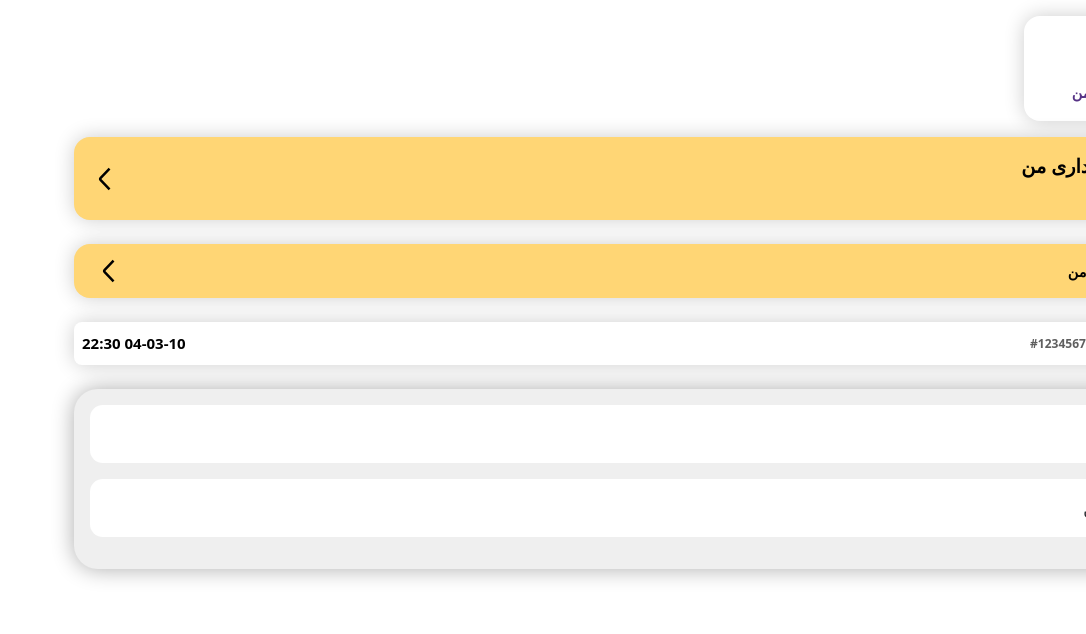
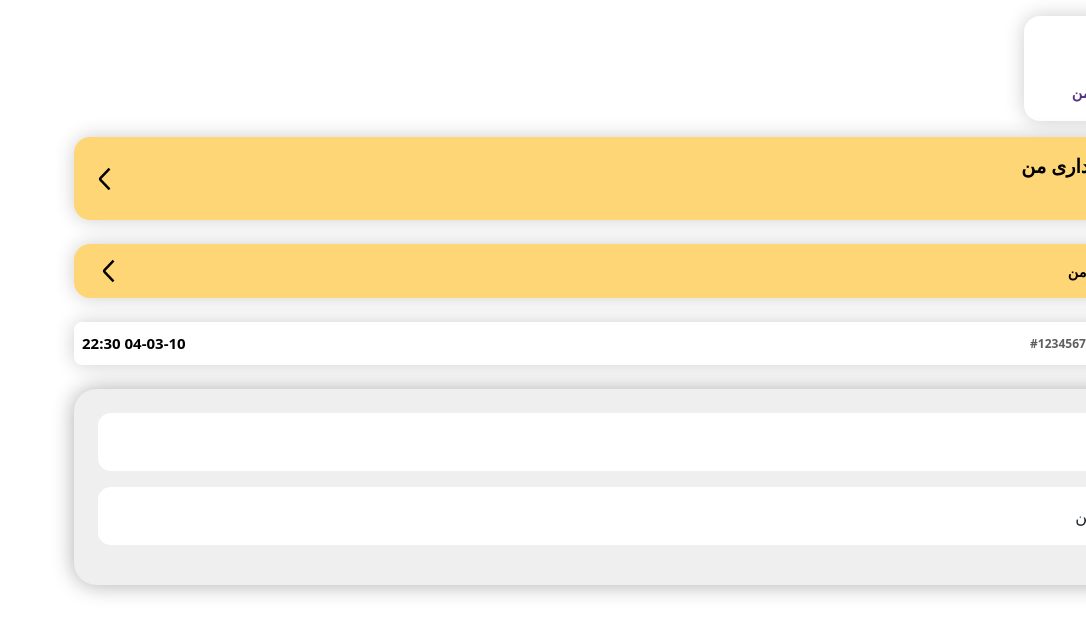
Before and after one commit to raayasun/raayasun-ui-package, a React (Vite) app: page / in a window 1280 px wide. Shown: the top 634 px of the page, without its empty margins (194-1280 px from the left). Built offline with nearby package versions, Linux system fonts and the light colour scheme.

Commit message:
New version fixed Bugs

```diff
--- a/package.json
+++ b/package.json
@@ -1,6 +1,6 @@
 {
   "name": "ui-package",
-  "version": "1.0.0",
+  "version": "1.0.1",
   "type": "module",
   "main": "./dist/ui-package.umd.js",
   "module": "./dist/ui-package.es.js",
--- a/src/components/Cards/MainCard.module.css
+++ b/src/components/Cards/MainCard.module.css
@@ -1,6 +1,6 @@
 .card {
     background-color: #EFEFEF;
     box-shadow: 0 0 22px rgba(0, 0, 0, 0.33);
-    padding: 1rem;
-    border-radius: 23.8px;
+    padding: 1.5rem;
+    border-radius: 1.4rem;
 }
--- a/src/components/Inputs/FloatingInputs/Input.module.css
+++ b/src/components/Inputs/FloatingInputs/Input.module.css
@@ -1,12 +1,21 @@
 .input {
-   background: white !important;
-    border-radius: 12.75px;
-    border-color: transparent;
+    background: white !important;
+    border-radius: 12.75px !important;
+    border-color: transparent !important;
 }
+
 .input:focus {
-    color: var(--bs-body-color);
-    background-color: var(--bs-body-bg);
-    border-color: #FFD675;
-    outline: 0;
-    box-shadow: unset;
+    border-color: #FFD675 !important;
+    box-shadow: unset !important;
 }
+
+input[type="number"]::-webkit-outer-spin-button,
+input[type="number"]::-webkit-inner-spin-button {
+    -webkit-appearance: none !important;
+    margin: 0 !important;
+}
+
+/* برای Firefox */
+input[type="number"] {
+    -moz-appearance: textfield !important;
+}
```
Also changed, not shown: src/App.jsx (+1 -6 lines), 3 other files (tests, documents, lock files or other folders).
